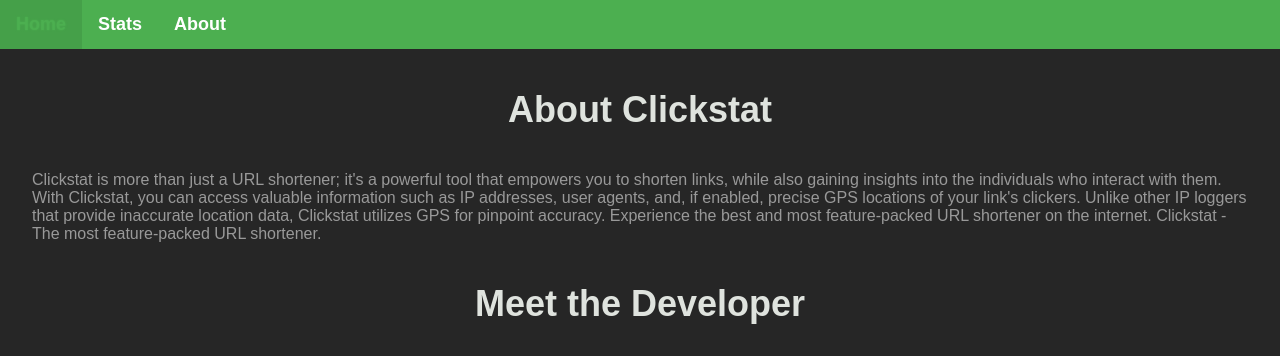
After one commit to Itsmmdoha/clickstat, a Flask app: template templates/about.html in a window 1280 px wide. The commit adds this page. Shown: the top 356 px of the page. Run offline with Flask 3, Linux system fonts and the light colour scheme; the template is opened without the code that fills it, so the values that code supplies are empty.

Commit message:
Adding about page and makig minor design change on other pages

```diff
--- a/main.py
+++ b/main.py
@@ -90,5 +90,8 @@ def stats():
     else:
         return render_template("stats.html")
 
+@app.route("/about")
+def about():
+    return render_template("about.html")
 if __name__ == "__main__":
     app.run(debug=True)
--- /dev/null
+++ b/static/about.css
@@ -0,0 +1,32 @@
+/* Add this CSS for the "Meet the Developer" section */
+.developer-container {
+    display: flex;
+    flex-direction: column;
+    align-items: center;
+    text-align: center;
+    padding: 20px;
+    margin: 20px auto;
+    max-width: 800px;
+}
+
+.developer {
+    margin-bottom: 20px;
+}
+
+.developer img {
+    border-radius: 10px; /* Rounded corners */
+    width: 23rem;
+    height: 23rem;
+}
+
+@media screen and (min-width: 768px) {
+    .developer-container {
+        flex-direction: row;
+        justify-content: center;
+    }
+
+    .developer {
+        margin-right: 20px;
+        margin-bottom: 0; /* Remove margin bottom for desktop view */
+    }
+}
--- a/static/global.css
+++ b/static/global.css
@@ -44,6 +44,12 @@ h1 {
     text-align: center;
     margin-top: 40px;
 }
+h2 {
+    font-size: 36px;
+    color: #dfe3de;
+    text-align: center;
+    margin-top: 40px;
+}
 
 h4 {
     font-size: 18px;
@@ -71,6 +77,7 @@ a {
     color: #4CAF50;
     text-decoration: none;
     transition: color 0.3s ease;
+    font-weight: bold;
 }
 
 a:hover {
@@ -78,4 +85,5 @@ a:hover {
     text-decoration: none;
     transition: text-shadow 0.3s ease-in-out;
     text-shadow: 0 0 2px #4CAF50;
+    font-weight: bold;
 }
--- /dev/null
+++ b/templates/about.html
@@ -0,0 +1,30 @@
+{% extends 'base.html' %}
+
+{% block title %}
+<title>About Clickstat</title>
+{% endblock %}
+{% block static_files%}
+    <link rel="stylesheet" href="{{ url_for('static', filename='about.css') }}">
+{% endblock%}
+
+{% block content %}
+<h2>About Clickstat</h2>
+<div class="custom-paragraph">
+        Clickstat is more than just a URL shortener; it's a powerful tool that empowers you to shorten links, while also gaining insights into the individuals who interact with them. With Clickstat, you can access valuable information such as IP addresses, user agents, and, if enabled, precise GPS locations of your link's clickers. Unlike other IP loggers that provide inaccurate location data, Clickstat utilizes GPS for pinpoint accuracy.
+        Experience the best and most feature-packed URL shortener on the internet. Clickstat - The most feature-packed URL shortener.
+    </p>
+
+    <h2>Meet the Developer</h2>
+    <div class="developer-container">
+        <div class="developer">
+            <img src="https://avatars.githubusercontent.com/u/70005698?s=400&u=be7b458409ce91ebe4b492eece92147ead6cd165&v=4" alt="Developer Image">
+        </div>
+        <div class="developer-description">
+            <p>
+            Hi,<br>I'm Monazir Muhammad Doha, I am 18 years old; turning 19 next September 19th, I'm on a mission to bring my ideas to life. I thrive on turning everyday challenges into opportunities to create innovative solutions
+            </p>
+            <a href="https://github.com/itsmmdoha">GitHub</a>
+        </div>
+    </div>
+</div>
+{% endblock %}
--- a/templates/index.html
+++ b/templates/index.html
@@ -42,7 +42,7 @@
     <p>
         <strong>Step 2: View User/Click Data</strong><br>
         To access detailed statistics about the individuals who clicked your link:<br>
-        1. Navigate to the <a href="/stats"><b>stats</b></a> page on Clickstat.<br>
+        1. Navigate to the <a href="/stats">stats</a> page on Clickstat.<br>
         2. Enter the identifier associated with your link.<br>
         3. Click the "View" button to access the stats.
     </p>
--- a/templates/show_link.html
+++ b/templates/show_link.html
@@ -20,7 +20,7 @@
 </div>
 <h4><i>identifier:</i> {{identifier}}</h4>
 <div class="custom-paragraph">
-  <p>Please retain the <b>identifier</b> for future reference. You can use it on the <a href="/stats"><b>stats</b></a> page to access details about the individuals who click the link, such as IP address, user agent and exact location if you've enabled <b>GPS Tracking</b>.</p>
+  <p>Please retain the <b>identifier</b> for future reference. You can use it on the <a href="/stats">stats</a> page to access details about the individuals who click the link, such as IP address, user agent and exact location if you've enabled <b>GPS Tracking</b>.</p>
 </div>
 <script src="{{ url_for('static', filename='show_link.js') }}"></script>
 {% endblock %}
--- a/templates/show_stats.html
+++ b/templates/show_stats.html
@@ -9,7 +9,7 @@
 {% endblock%}
 
 {% block content %}
-<h1>Showing stats for "{{identifier}}"</h1>
+<h2>Showing stats for "{{identifier}}"</h2>
 <div class="custom-paragraph">
 <p>If you are on a mobile device, press and hold the GPS coordinates and open them in a new tab. If you click it and it opens the link with the google map app, the GPS pinpoint may not show up.</p>
 </div>
```
